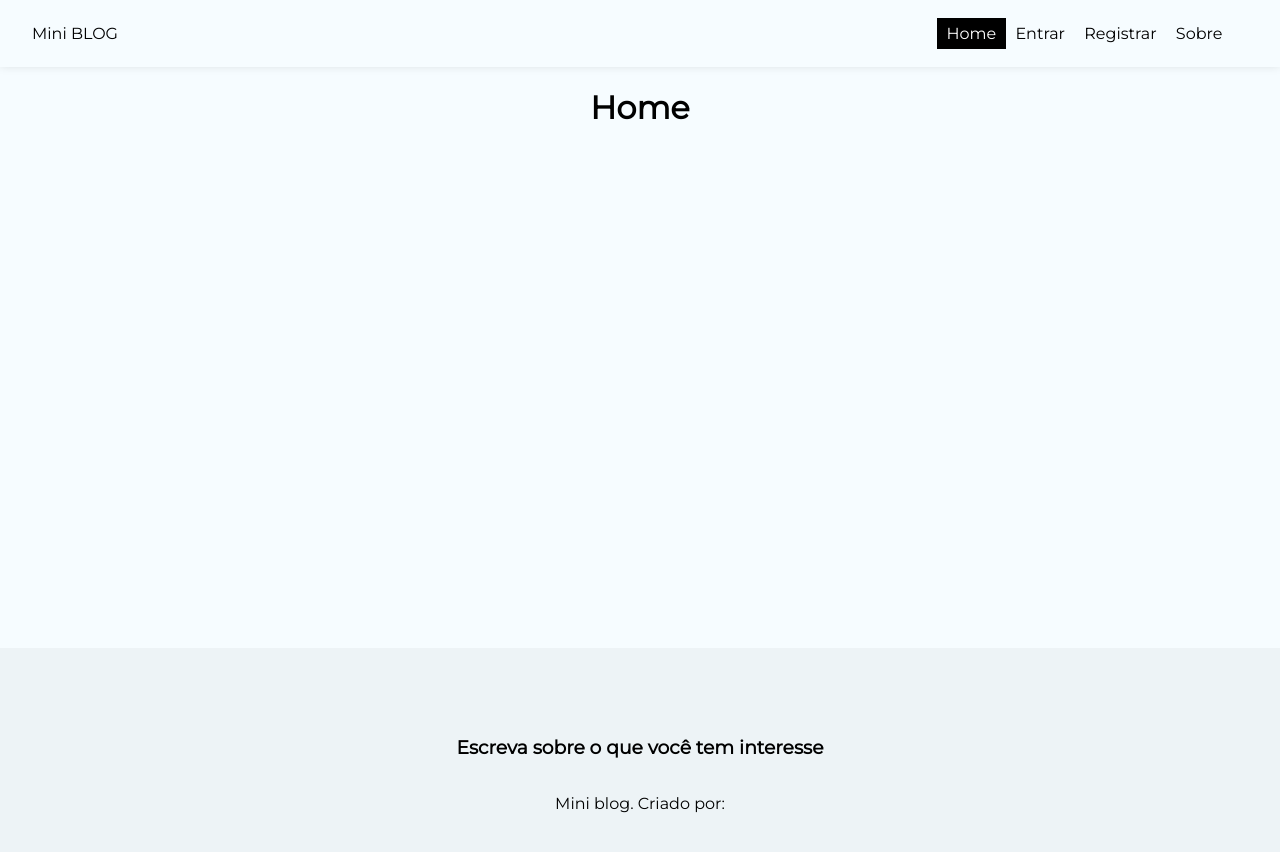
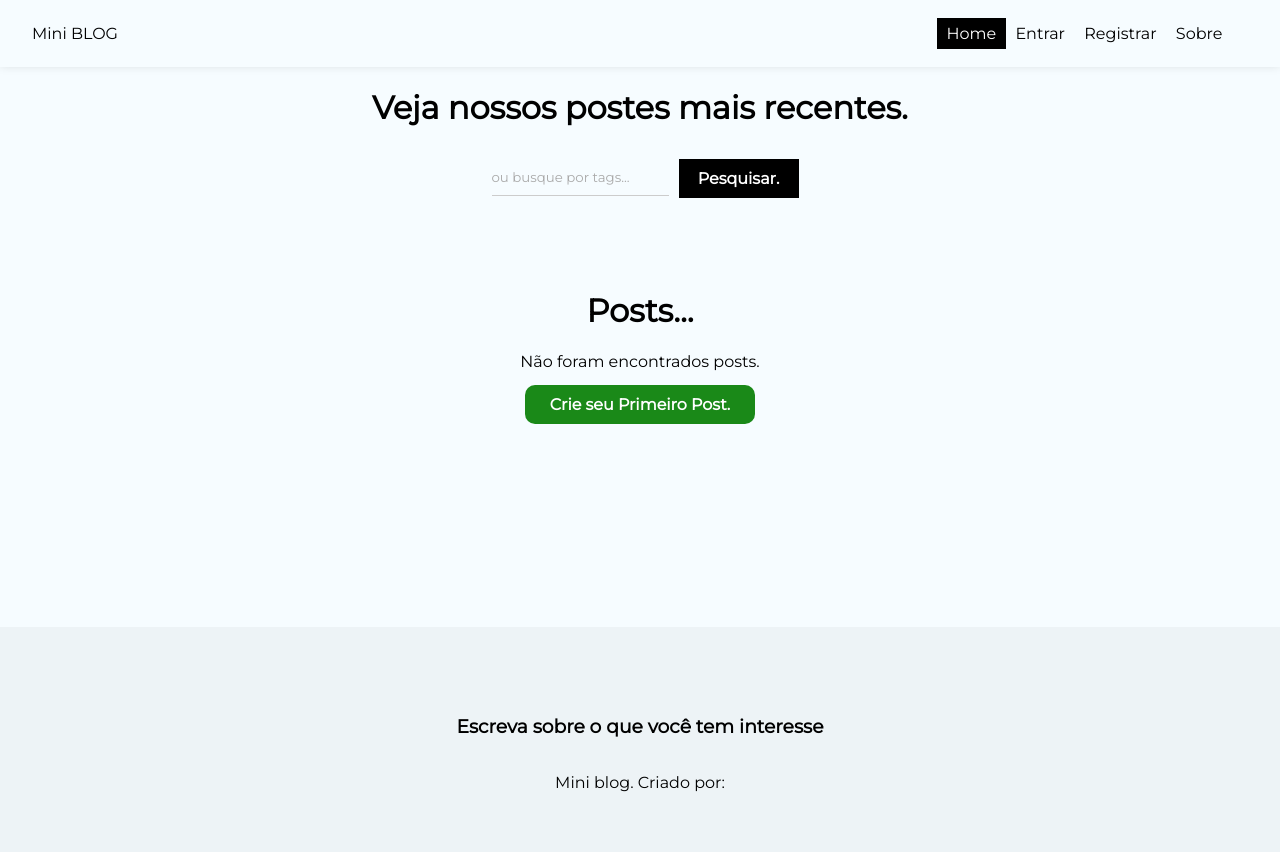
Before and after one commit to felipe-programador-18/Mini-blog, a React (Create React App) app in the folder miniblog/: page / in a window 1280 px wide. Shown: the top 852 px of the page. Built offline with nearby package versions, Linux system fonts and the light colour scheme; no server answers.

Commit message:
c52-adding usenavigate and link ann create all strcuture about home and manage new post

```diff
--- a/miniblog/src/Pages/Home/home.js
+++ b/miniblog/src/Pages/Home/home.js
@@ -1,12 +1,44 @@
-import React from 'react'
+import React, {useState} from 'react'
 import styles from  "./home.module.css"
+
+import { useNavigate, Link } from 'react-router-dom'
+
+
 
 
 const Home = () => {
+    const [query, setQuery] = useState('')
+    const [posts] = useState([])
+
+
+    const handSubmit = (e) => {
+        e.preventDefault()
+
+    }
+
     return(
-    <div>
+    <div  className={styles.home}>
+      <h1>Veja nossos postes mais recentes.</h1>
 
-        <h1>Home</h1>
+      <form onSubmit={handSubmit} className={styles.search_form} >
+        <label >
+            <input type="text" placeholder='ou busque por tags...' onChange={(e) => setQuery(e.target.value)}  />
+        </label>
+        <button className='btn btn-dark' >Pesquisar.</button>
+
+      </form>
+
+
+      <div>
+        <h1>Posts...</h1>
+        {posts && posts.length === 0 && (
+            <div className={styles.nopost}>
+            <p> Não foram encontrados posts. </p>
+
+            <Link to='/posts/create'  className='btn' > Crie seu Primeiro Post. </Link>
+            </div>
+        )  }
+      </div>
 
     </div>
     )
```
